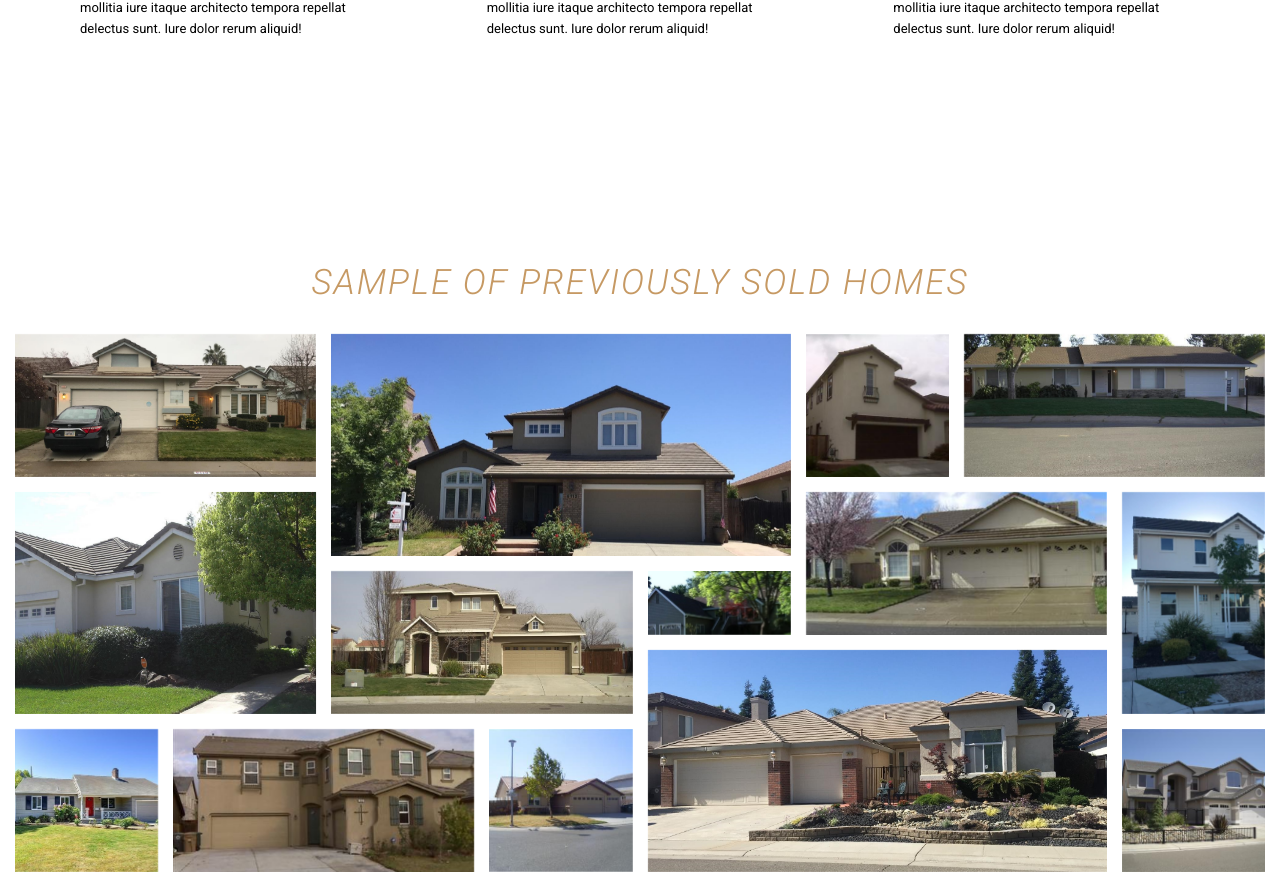
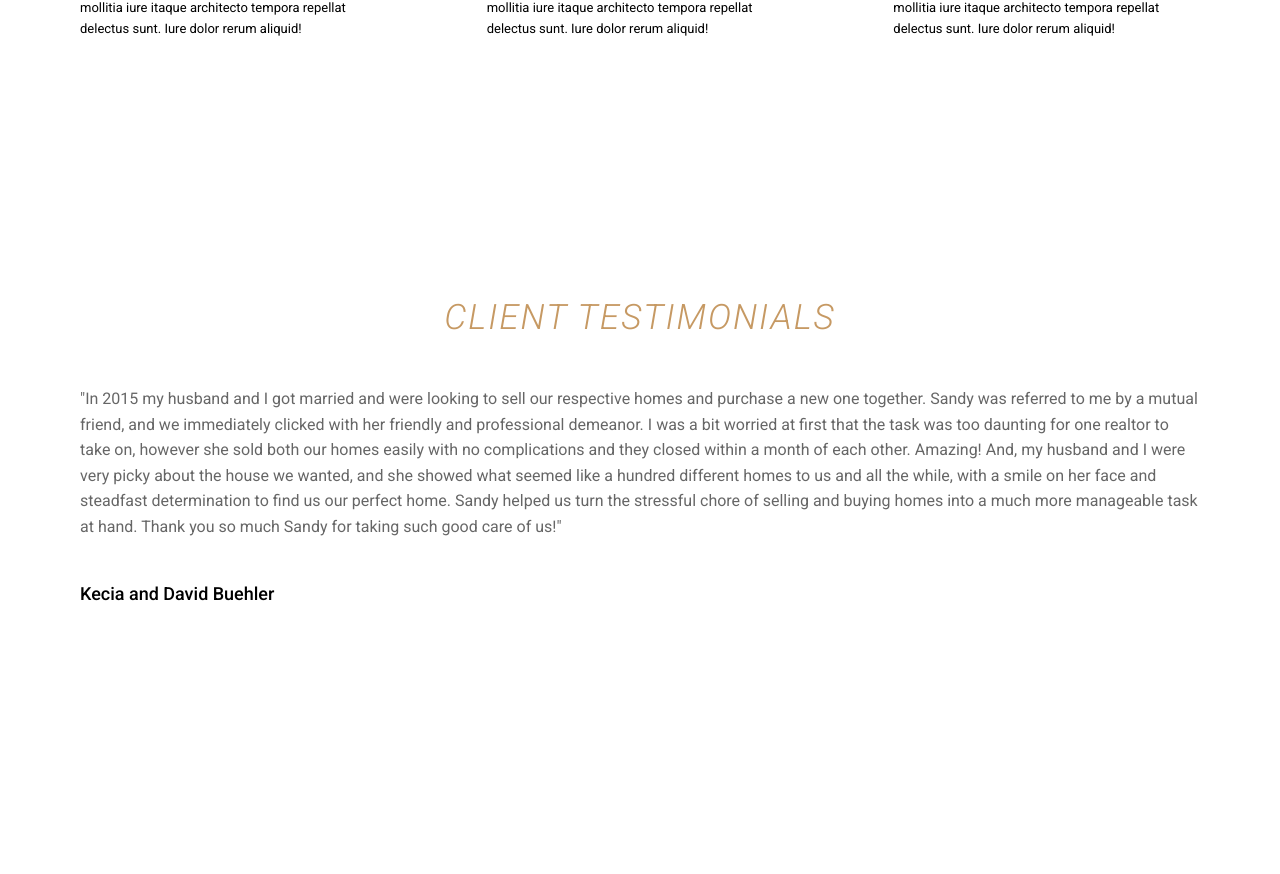
Before and after one commit to Justin-Singh125125/client-sandy-singh, a React (Create React App) app: page / in a window 1280 px wide. Shown: the part 2294-3168 px from the top of the page. Built offline with nearby package versions, Linux system fonts and the light colour scheme; a web font is replaced by a local one.

Commit message:
added testimonial section

```diff
--- a/src/assets/css/abstracts/variables.scss
+++ b/src/assets/css/abstracts/variables.scss
@@ -1,12 +1,12 @@
 //colors
 $color-primary: red;
-
 $background-color-info: #dbdddf;
 $color-grey-light-1: #f9f7f6;
 $color-grey-dark-1: #54483A;
 $color-heading-1: #c69963;
 $color-circle-1: #ffcf79;
 $color-footer: #101d2c;
+$color-border-bottom-1: #d9d7d6;
 
 //fonts
 $font-primary: 'Roboto', sans-serif;
--- /dev/null
+++ b/src/assets/css/components/testimonial-card.scss
@@ -0,0 +1,30 @@
+.testimonial-card{
+    display: grid;
+    grid-template-rows: repeat(2, min-content);
+    grid-column: 1 / -1;
+
+    &:not(:first-of-type){
+        border-top: 1px solid $color-border-bottom-1;
+        margin-top: 3rem;
+    }
+
+
+
+    &__quote{
+        grid-row: 1 / 2;
+        grid-column: 1 / -1;
+        padding: 4rem 0;
+        font-size: 1.6rem;
+        font-weight: 400;
+        color: rgba(black, .6);
+
+    }
+
+    &__name{
+        grid-row: 2 / 3;
+        grid-column: 1 / -1;
+        font-weight: 500;
+        font-size: 1.8rem;
+        text-align: left;
+    }
+}
--- a/src/assets/css/layouts/footer.scss
+++ b/src/assets/css/layouts/footer.scss
@@ -3,6 +3,7 @@
     background-color: $color-footer;
     grid-column: 1 / -1;
     padding: 5rem 0;
+    grid-row: 7 / 8;
 
 
     &__copyright{
--- a/src/assets/css/layouts/gallery.scss
+++ b/src/assets/css/layouts/gallery.scss
@@ -1,7 +1,7 @@
 .gallery{
 
     grid-column: full-start / full-end;
-
+    grid-row: 6 / 7;
     display: grid;
     grid-template-columns: repeat(8, 1fr);
     grid-template-rows: repeat(8, 5vw);
--- /dev/null
+++ b/src/assets/css/layouts/testimonial.scss
@@ -0,0 +1,7 @@
+.section-testimonial{
+    padding: 15rem 0;
+    grid-column: center-start / center-end;
+    grid-row: 5 / 6;
+    display: grid;
+    grid-template-rows: repeat(2, min-content);
+}
--- a/src/assets/css/main.scss
+++ b/src/assets/css/main.scss
@@ -23,6 +23,7 @@
 @import "./layouts/mission-purpose.scss";
 @import "./layouts/gallery.scss";
 @import "./layouts/footer.scss";
+@import "./layouts/testimonial.scss";
 
 //components
 @import "./components/tease.scss";
@@ -32,3 +33,4 @@
 @import "./components/story.scss";
 @import "./components/heading.scss";
 @import "./components/step-card.scss";
+@import "./components/testimonial-card.scss";
--- /dev/null
+++ b/src/assets/json/testimonial.js
@@ -0,0 +1,6 @@
+module.exports = [
+    {
+        "quote": "\"In 2015 my husband and I got married and were looking to sell our respective homes and purchase a new one together. Sandy was referred to me by a mutual friend, and we immediately clicked with her friendly and professional demeanor. I was a bit worried at first that the task was too daunting for one realtor to take on, however she sold both our homes easily with no complications and they closed within a month of each other. Amazing! And, my husband and I were very picky about the house we wanted, and she showed what seemed like a hundred different homes to us and all the while, with a smile on her face and steadfast determination to find us our perfect home. Sandy helped us turn the stressful chore of selling and buying homes into a much more manageable task at hand. Thank you so much Sandy for taking such good care of us!\"",
+        "name": "Kecia and David Buehler"
+    }
+]
--- /dev/null
+++ b/src/components/Testimonial-Card/index.js
@@ -0,0 +1,16 @@
+import React from "react";
+import Fade from "react-reveal";
+
+const TestimonicalCard = props => {
+    return (
+        <Fade bottom duration={2000}>
+            <div className="testimonial-card">
+                <p className="testimonial-card__quote">{props.quote}</p>
+                <h2 className="testimonial-card__name">{props.name}</h2>
+
+            </div>
+        </Fade>
+    )
+}
+
+export default TestimonicalCard;
--- a/src/pages/Home/index.js
+++ b/src/pages/Home/index.js
@@ -11,15 +11,18 @@ import Card from "../../components/Card";
 import InfoCard from "../../components/InfoCard";
 import StepCard from "../../components/StepCard";
 import Gallery from "../../components/Gallery";
+import TestimonialCard from "../../components/Testimonial-Card";
 
-
+//json data
 import GalleryData from "../../assets/json/photoGallery";
+import Testimonial from "../../assets/json/testimonial";
 
 
 class Home extends React.Component {
 
     state = {
-        galleryData: GalleryData
+        galleryData: GalleryData,
+        testimonial: Testimonial
     }
 
     render() {
@@ -75,6 +78,16 @@ class Home extends React.Component {
 
                 </Section>
 
+                <Section sectionName="section-testimonial">
+                    <Fade bottom duration={2000}>
+                        <h2 className="section-mission-purpose__heading">Client Testimonials</h2>
+                    </Fade>                    {this.state.testimonial.map(testimonial => (
+                        <TestimonialCard
+                            quote={testimonial.quote}
+                            name={testimonial.name}
+                        />
+                    ))}
+                </Section>
 
                 <Section sectionName="section-footer">
 
```
